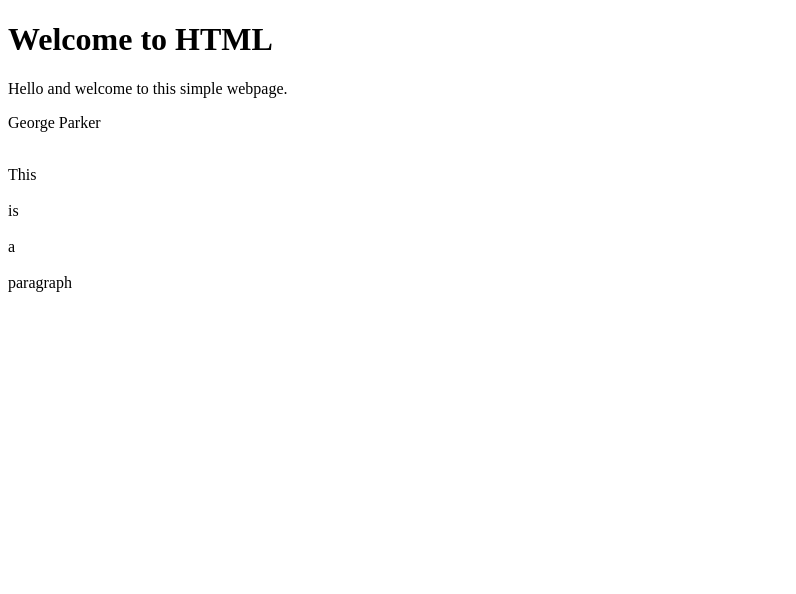
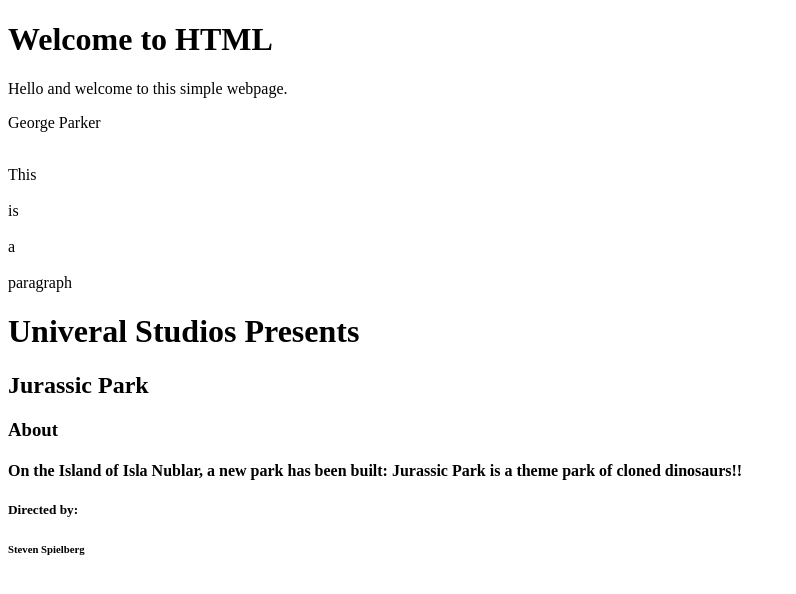
Before and after one commit to gparker49/QA-HTML, a plain HTML site: page index.html in a window 1280 px wide. Shown: the whole page, without its empty margins (0-796 px from the left). Drawn offline with Linux system fonts and the light colour scheme.

Commit message:
completed exercise 4

```diff
--- a/index.html
+++ b/index.html
@@ -10,6 +10,13 @@
         <p>George Parker</p>
 
         <p><br>This</br> <br>is</br> <br>a</br> <br>paragraph</br></p>
+
+        <h1>Univeral Studios Presents</h1>
+        <h2>Jurassic Park</h2>
+        <h3>About</h3>
+        <h4>On the Island of Isla Nublar, a new park has been built: Jurassic Park is a theme park of cloned dinosaurs!!</h4>
+        <h5>Directed by:</h5>
+        <h6>Steven Spielberg</h6>
     </body>
 
 
```
